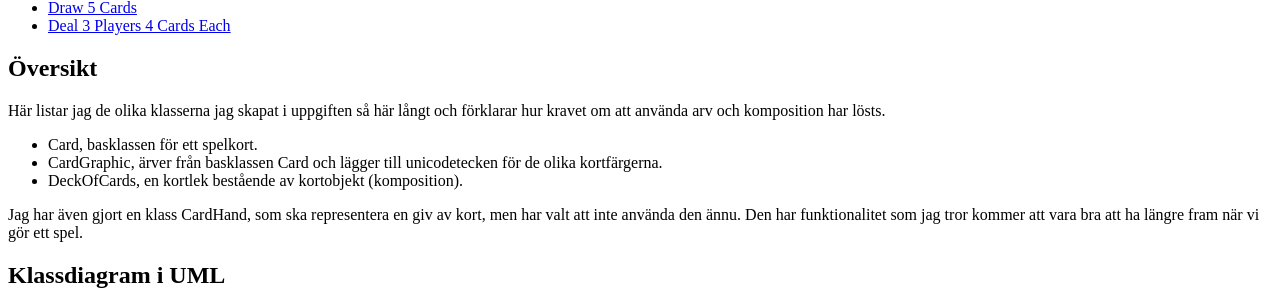
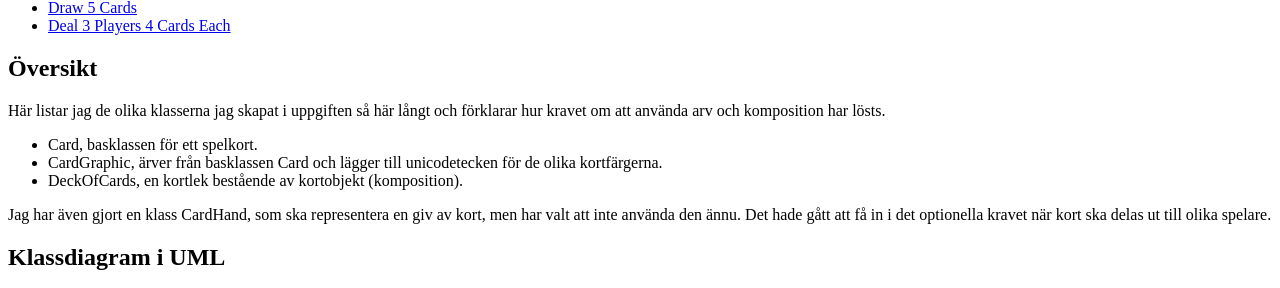
Before and after one commit to kiwijos/mvc-report, a Symfony app: template templates/card/index.html.twig in a window 1280 px wide. Shown: the part 329-617 px from the top of the page. Run offline with Twig, Linux system fonts and the light colour scheme; the template is opened without the code that fills it, so the values that code supplies are empty; some libraries are stand-ins or nearby versions.

Commit message:
Correct spelling and update description

```diff
--- a/templates/card/index.html.twig
+++ b/templates/card/index.html.twig
@@ -24,12 +24,12 @@
             <li><span class="highlight">CardGraphic</span>, ärver från basklassen Card och lägger till unicodetecken för de olika kortfärgerna.</li>
             <li><span class="highlight">DeckOfCards</span>, en kortlek bestående av kortobjekt (komposition).</li>
         </ul>
-        <p>Jag har även gjort en klass <span class="highlight">CardHand</span>, som ska representera en giv av kort, men har valt att inte använda den ännu. Den har funktionalitet som jag tror kommer att vara bra att ha längre fram när vi gör ett spel.</p>
+        <p>Jag har även gjort en klass <span class="highlight">CardHand</span>, som ska representera en giv av kort, men har valt att inte använda den ännu. Det hade gått att få in i det optionella kravet när kort ska delas ut till olika spelare.</p>
     </section>
     <section>
         <h2>Klassdiagram i UML</h2>
         <p><img src="{{ asset('img/uml.svg') }}" alt="UML class diagram depicting four related classes to do with playing cards"></p>
-        <p>Vad gäller kardianlitet så har jag räknat med att maxantalet kort är 52 som i en klassisk fransk engelsk-kortlek. Det låter såklart osannolikt att en person skulle få 52 kort på hand. Men konstigare saker har väl hänt. När jag vet vilket spel det faktisk blir kan jag uppdatera diagrammet så att det bättre speglar spelets regler.</p>
+        <p>Vad gäller kardinalitet så har jag räknat med att maxantalet kort är 52 som i en klassisk fransk engelsk-kortlek. Det låter såklart osannolikt att en person skulle få 52 kort på hand. Men konstigare saker har väl hänt. När jag vet vilket spel det faktisk blir kan jag uppdatera diagrammet så att det bättre speglar spelets regler.</p>
     </section>
 </article>
 
```
